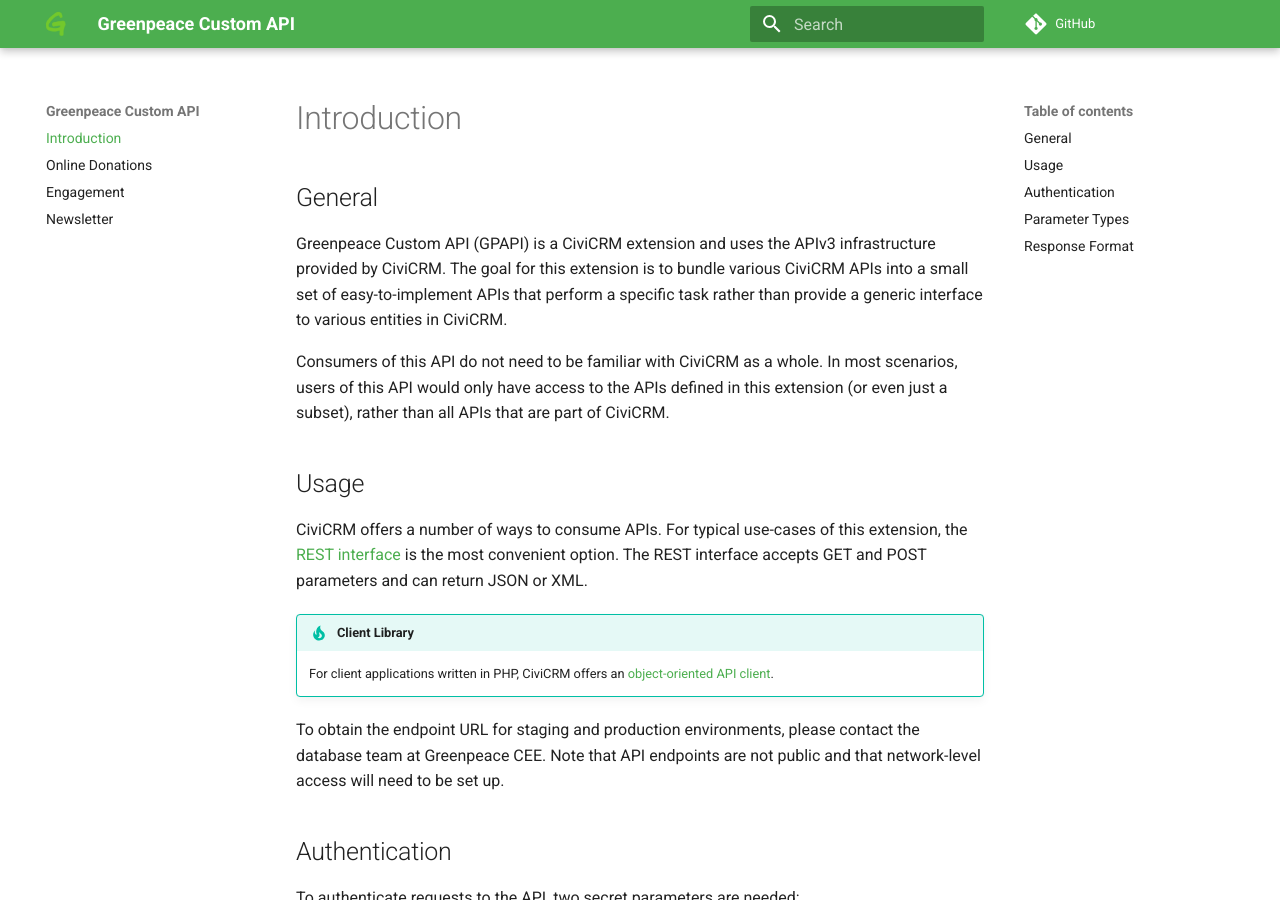
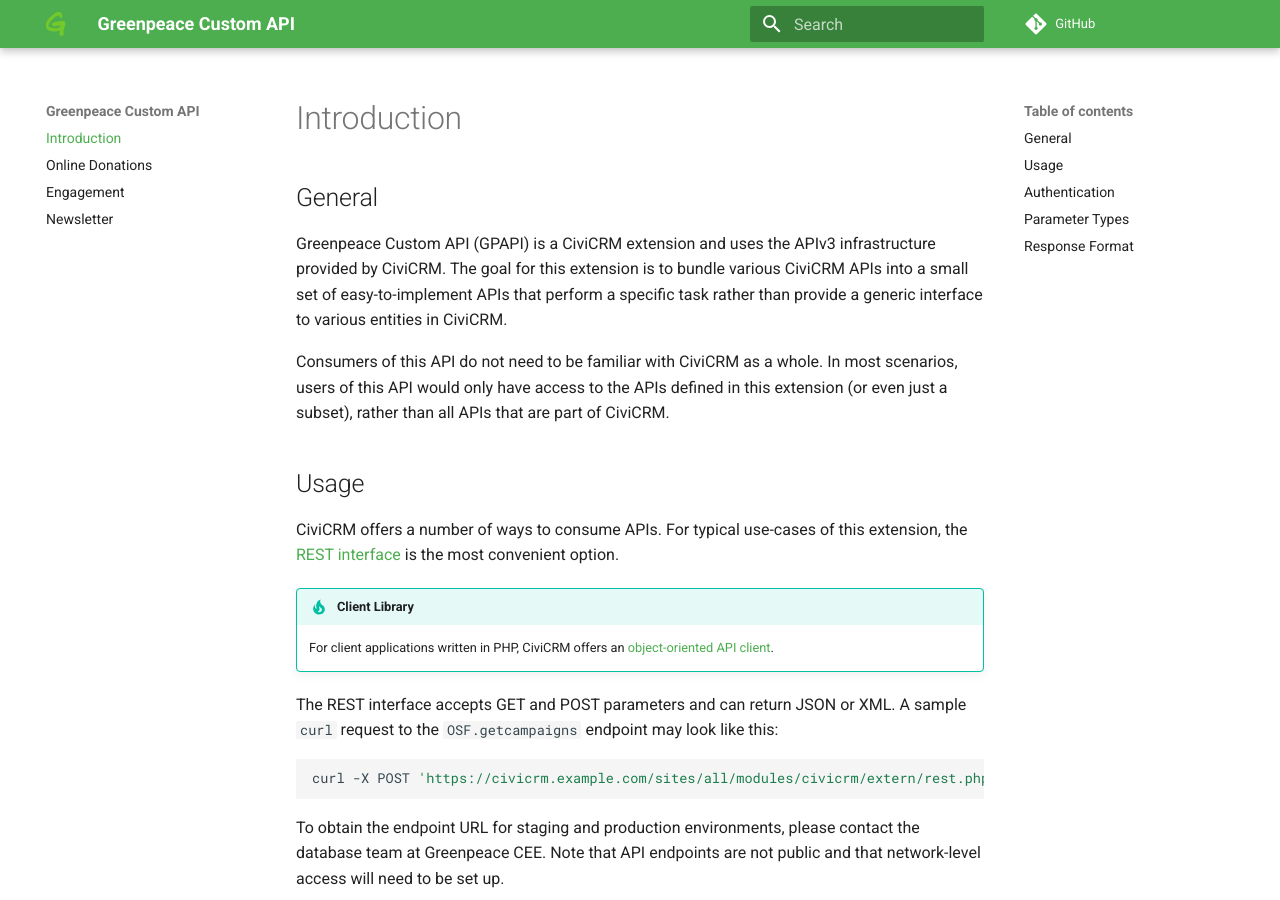
Before and after one commit to greenpeace-cee/at.greenpeace.gpapi, an MkDocs documentation site: the page built from docs/index.md, in a window 1280 px wide and 900 px high. Built offline with MkDocs 1.6.1 and Material for MkDocs 9.7.7, drawn with Linux system fonts in a browser that asks for light colours; comment, search, counter and statistics services are not loaded.

Commit message:
Add sample curl request to documentation

````diff
--- a/docs/index.md
+++ b/docs/index.md
@@ -14,12 +14,18 @@ CiviCRM.
 ## Usage
 
 CiviCRM offers a number of ways to consume APIs. For typical use-cases of
-this extension, the [REST interface] is the most convenient option. The REST
-interface accepts GET and POST parameters and can return JSON or XML.
+this extension, the [REST interface] is the most convenient option.
 
 !!! tip "Client Library"
 
     For client applications written in PHP, CiviCRM offers an [object-oriented API client].
+
+The REST interface accepts GET and POST parameters and can return JSON or XML.
+A sample `curl` request to the `OSF.getcampaigns` endpoint may look like this:
+
+```bash
+curl -X POST 'https://civicrm.example.com/sites/all/modules/civicrm/extern/rest.php' -d 'entity=OSF&action=getcampaigns&api_key={api_key}&key={site_key}&json={"max_depth":10,"version":3}'
+```
 
 To obtain the endpoint URL for staging and production environments, please
 contact the database team at Greenpeace CEE. Note that API endpoints are not
````
Also changed, not shown: docs/donations.md (+1 -1 lines), docs/engagement.md (+1 -1 lines), docs/newsletter.md (+1 -1 lines).
